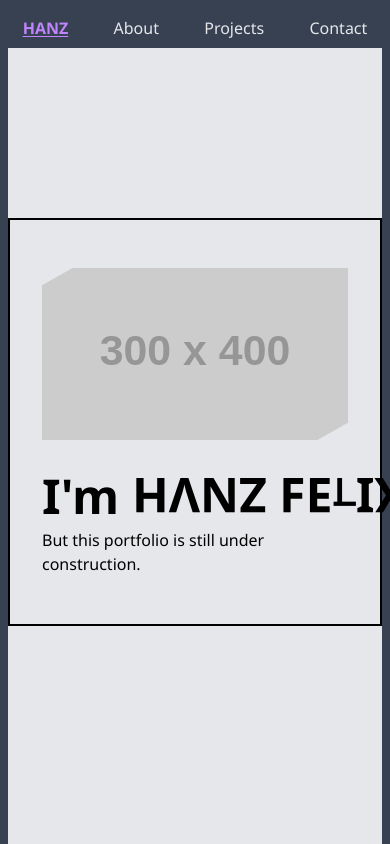
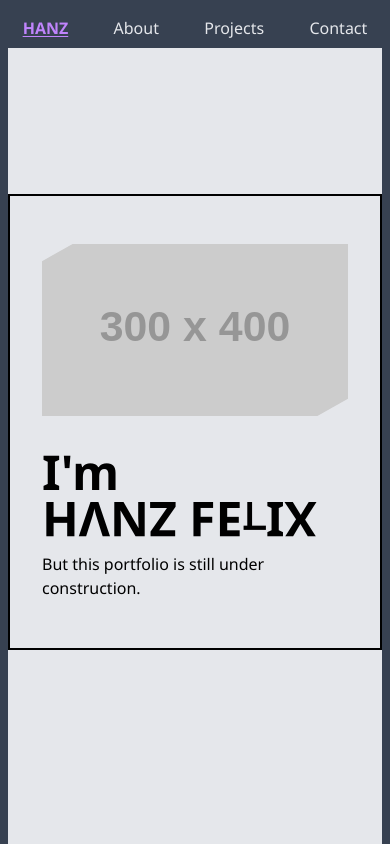
Before and after one commit to HanzFelix/hanzfelix.github.io, a SvelteKit app: page / in a window 390 px wide. Shown: the top 844 px of the page. Built offline with nearby package versions, Linux system fonts and the light colour scheme.

Commit message:
Fix line break

```diff
--- a/src/routes/Hello.svelte
+++ b/src/routes/Hello.svelte
@@ -7,10 +7,10 @@
 		class="container mx-auto flex h-full flex-col-reverse items-stretch justify-between gap-8 border-2 border-black px-8 py-12 md:flex-row md:items-center"
 	>
 		<div class="">
-			<h1 class="mb-2 flex text-5xl font-black md:text-6xl">
+			<h1 class="mb-2 flex flex-wrap text-5xl font-black md:text-6xl">
 				I'm&nbsp;
 				<span
-					class="rotate-180 transform whitespace-nowrap text-center"
+					class="rotate-180 transform select-none whitespace-nowrap text-center"
 					style="writing-mode: horizontal-tb;"
 				>
 					XIℸƎℲ ZNVH
```
